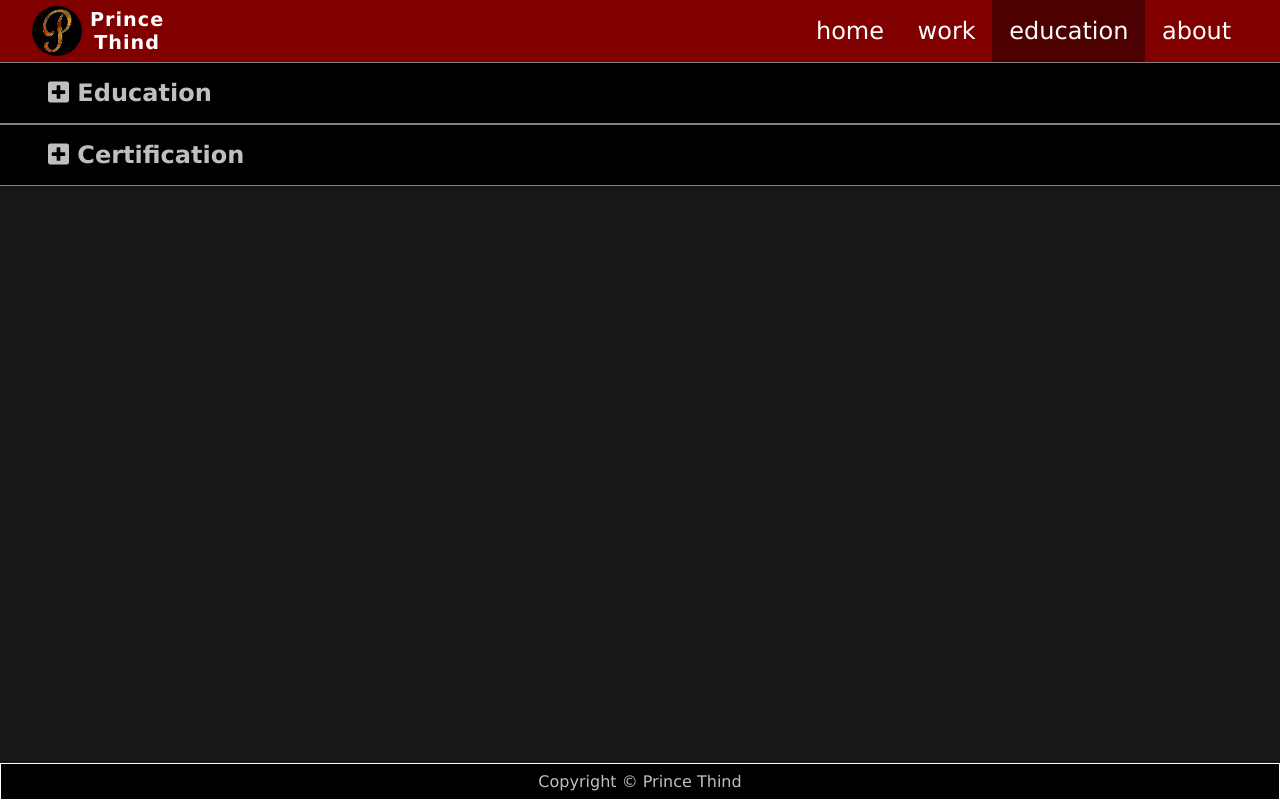
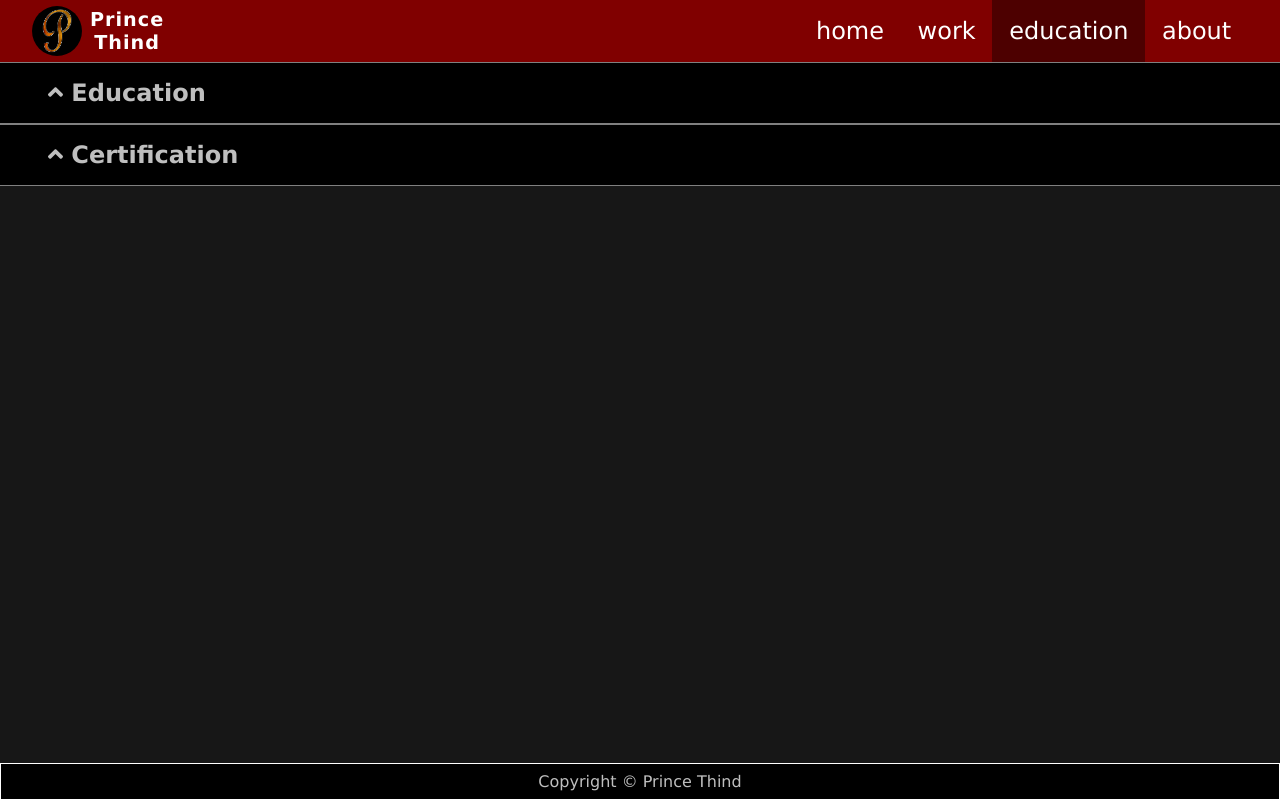
Before and after one commit to prince-thind/prince-thind.github.io, a Next.js app: page /education in a window 1280 px wide. Built offline with nearby package versions, Linux system fonts and the light colour scheme.

Commit message:
change collapse bar icon

```diff
--- a/components/CollapseBar.js
+++ b/components/CollapseBar.js
@@ -1,13 +1,13 @@
 import styles from "../styles/Collapse-bar.module.scss";
 import { useState } from "react";
 import { FontAwesomeIcon } from "@fortawesome/react-fontawesome";
-import { faMinusSquare, faPlusSquare } from "@fortawesome/free-solid-svg-icons";
+import { faAngleDown, faAngleUp } from "@fortawesome/free-solid-svg-icons";
 
 function CollapseBar({type,children, topic}) {
   const [collpased, setCollapased] = useState(true);
 
-  const collapsedIcon = <FontAwesomeIcon icon={faMinusSquare} />;
-  const expandIcon = <FontAwesomeIcon icon={faPlusSquare} />;
+  const collapsedIcon = <FontAwesomeIcon icon={faAngleDown} />;
+  const expandIcon = <FontAwesomeIcon icon={faAngleUp} />;
 
   let customStyle = styles["collapse-bar"];
   if(type=="child"){
```
